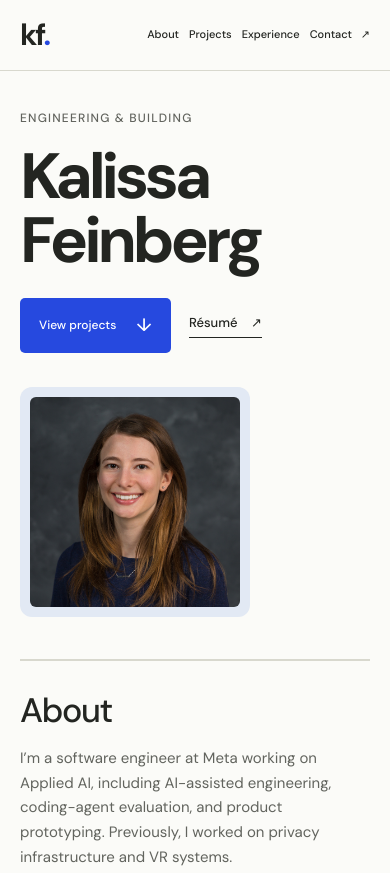
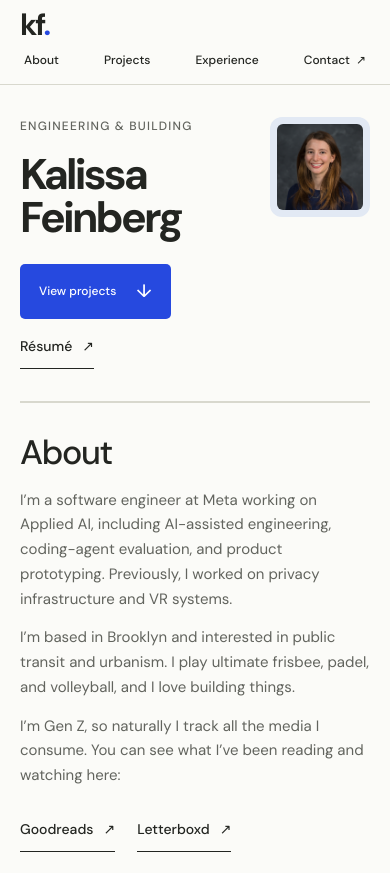
Before and after one commit to kfeinberg/kfeinberg.github.io, a website: page index.html in a window 390 px wide. Shown: the top 873 px of the page. Drawn offline with Linux system fonts and the light colour scheme.

Commit message:
Polish responsive navigation, project previews, and readability

```diff
--- a/index.html
+++ b/index.html
@@ -189,9 +189,14 @@
           <article class="project-card" data-category="code">
             <a class="project-link" href="cs-projects/nextmove.html">
               <div class="project-visual visual-nextmove">
-                <span class="nextmove-mark" aria-hidden="true"
-                  >NextMove<span>↗</span></span
-                >
+                <img
+                  class="nextmove-preview"
+                  src="assets/nextmove-dashboard.png"
+                  alt="NextMove dashboard preview with illustrative sample data"
+                  width="1440"
+                  height="960"
+                  loading="lazy"
+                />
                 <span class="project-arrow" aria-hidden="true">↗</span>
               </div>
               <div class="project-info">
@@ -322,8 +327,8 @@
               <h3>Driver Technologies</h3>
               <p class="experience-role">Software Engineer Intern</p>
               <p class="experience-summary">
-                Built iOS app and backend features at an early-stage driving
-                technology startup.
+                Built iOS app and backend features at Driver Technologies, which
+                raised its Series A while I was there.
               </p>
             </div>
           </article>
--- a/site.js
+++ b/site.js
@@ -1,4 +1,4 @@
-// Progressive enhancement: all projects and navigation work without JavaScript.
+// Progressive enhancement: content and navigation work without JavaScript.
 const toolbar = document.querySelector(".work-toolbar");
 const filters = document.querySelectorAll("[data-filter]");
 const projects = document.querySelectorAll(".project-card[data-category]");
@@ -15,10 +15,74 @@ if (toolbar && filters.length && projects.length && count) {
           category !== "all" && project.dataset.category !== category;
         if (!project.hidden) visible += 1;
       });
-      filters.forEach((button) => {
-        button.setAttribute("aria-pressed", String(button === filter));
-      });
+      filters.forEach((button) =>
+        button.setAttribute("aria-pressed", String(button === filter)),
+      );
       count.textContent = `${visible} ${visible === 1 ? "project" : "projects"}`;
     });
   });
 }
+
+const header = document.querySelector(".site-header");
+const sectionLinks = [
+  ...document.querySelectorAll('.navigation .nav-links a[href^="#"]'),
+];
+const sections = sectionLinks
+  .map((link) => ({
+    link,
+    section: document.getElementById(link.hash.slice(1)),
+  }))
+  .filter((item) => item.section);
+let frame = 0;
+function updateNavigation() {
+  frame = 0;
+  const threshold = (header?.getBoundingClientRect().height ?? 0) + 48;
+  let current = null;
+  sections.forEach((item) => {
+    if (item.section.getBoundingClientRect().top <= threshold) current = item;
+  });
+  if (
+    window.scrollY > 0 &&
+    window.scrollY + window.innerHeight >=
+      document.documentElement.scrollHeight - 2
+  ) {
+    const anchored = sections.find(
+      (item) => item.link.hash === window.location.hash,
+    );
+    const heading = anchored?.section
+      .querySelector("h2")
+      ?.getBoundingClientRect();
+    current =
+      heading &&
+      heading.top >= (header?.getBoundingClientRect().height ?? 0) &&
+      heading.bottom <= window.innerHeight
+        ? anchored
+        : (sections.at(-1) ?? null);
+  }
+  sections.forEach((item) => {
+    if (item === current) item.link.setAttribute("aria-current", "location");
+    else item.link.removeAttribute("aria-current");
+  });
+}
+function queueNavigation() {
+  if (!frame) frame = requestAnimationFrame(updateNavigation);
+}
+function updateHeaderOffset() {
+  if (header)
+    document.documentElement.style.setProperty(
+      "--header-offset",
+      `${Math.ceil(header.getBoundingClientRect().height) + 24}px`,
+    );
+  queueNavigation();
+}
+if (header) {
+  updateHeaderOffset();
+  if (typeof ResizeObserver !== "undefined")
+    new ResizeObserver(updateHeaderOffset).observe(header);
+  else window.addEventListener("resize", updateHeaderOffset);
+}
+if (sections.length) {
+  window.addEventListener("scroll", queueNavigation, { passive: true });
+  window.addEventListener("hashchange", queueNavigation);
+  queueNavigation();
+}
--- a/style.css
+++ b/style.css
@@ -32,7 +32,7 @@
 }
 html {
   scroll-behavior: smooth;
-  scroll-padding-top: 105px;
+  scroll-padding-top: var(--header-offset, 105px);
 }
 body {
   margin: 0;
@@ -155,7 +155,16 @@ h3 {
   font-weight: 500;
 }
 .nav-links a {
-  padding-block: 12px;
+  display: inline-flex;
+  justify-content: center;
+  align-items: center;
+  min-height: 44px;
+  padding: 10px 6px;
+  border-bottom: 2px solid transparent;
+}
+.nav-links a[aria-current="location"] {
+  color: var(--blue);
+  border-bottom-color: var(--blue);
 }
 .nav-links a span {
   margin-left: 6px;
@@ -220,10 +229,13 @@ h1 {
   font-size: 18px;
 }
 .text-link {
-  font-size: 13px;
+  display: inline-flex;
+  align-items: center;
+  min-height: 44px;
+  font-size: 14px;
   font-weight: 500;
   border-bottom: 1px solid currentColor;
-  padding-bottom: 4px;
+  padding-block: 9px;
 }
 .text-link span[aria-hidden] {
   margin-left: 10px;
@@ -268,7 +280,7 @@ h2 {
   color: var(--ink);
   font-size: 12px;
   padding: 8px 15px;
-  min-height: 42px;
+  min-height: 44px;
 }
 .filter-button span {
   margin-left: 9px;
@@ -403,7 +415,7 @@ h3 {
   letter-spacing: -0.03em;
 }
 .project-info > p:not(.project-category) {
-  font-size: 13px;
+  font-size: 14px;
   color: var(--muted);
   line-height: 1.7;
   margin-top: 11px;
@@ -576,7 +588,12 @@ h3 {
 .footer-bottom > div {
   display: flex;
   gap: 23px;
-  font-size: 12px;
+  font-size: 13px;
+}
+.footer-bottom > div > a {
+  display: inline-flex;
+  align-items: center;
+  min-height: 44px;
 }
 .contact-section a:not(.button):hover {
   color: #aac0ff;
@@ -587,6 +604,7 @@ h3 {
 .bio-section {
   border-top: 1px solid var(--line);
   display: grid;
+  align-items: start;
   grid-template-columns: 1fr 2fr;
   gap: 32px;
 }
@@ -694,6 +712,10 @@ h3 {
   margin-top: 14px;
   font-size: 12px;
   color: var(--muted);
+  display: flex;
+  flex-wrap: wrap;
+  align-items: center;
+  gap: 8px 24px;
 }
 .project-body {
   max-width: 700px;
@@ -822,7 +844,7 @@ h3 {
 }
 @media (max-width: 600px) {
   html {
-    scroll-padding-top: 95px;
+    scroll-padding-top: var(--header-offset, 95px);
   }
   .shell {
     width: calc(100% - 40px);
@@ -839,9 +861,28 @@ h3 {
     font-size: 11px;
   }
   .hero {
-    grid-template-columns: 1fr;
-    padding-block: 38px 42px;
-    gap: 34px;
+    grid-template-columns: minmax(0, 1fr) 100px;
+    padding-block: 32px;
+    gap: 18px;
+  }
+  .hero-copy {
+    min-width: 0;
+  }
+  .hero h1 {
+    font-size: clamp(40px, 11vw, 64px);
+  }
+  .hero .eyebrow {
+    font-size: 10px;
+  }
+  .hero-actions {
+    grid-column: 1 / -1;
+  }
+  .hero-portrait {
+    width: 100px;
+    padding: 7px;
+  }
+  .hero-copy .hero-actions {
+    gap: 12px;
   }
   .hero .eyebrow {
     font-size: 12px;
@@ -854,9 +895,10 @@ h3 {
     margin-top: 25px;
   }
   .hero-portrait {
-    justify-self: start;
-    width: 230px;
-    padding: 10px;
+    justify-self: end;
+    align-self: start;
+    width: 100px;
+    padding: 7px;
   }
   .section {
     padding-block: 45px;
@@ -885,7 +927,7 @@ h3 {
   .filter-button {
     padding-inline: 12px;
     font-size: 11px;
-    min-height: 42px;
+    min-height: 44px;
   }
   .filter-button span {
     margin-left: 6px;
@@ -965,6 +1007,34 @@ h3 {
     font-size: 12px;
   }
 }
+@media (max-width: 420px) {
+  html {
+    scroll-padding-top: var(--header-offset, 130px);
+  }
+  .navigation {
+    display: grid;
+    grid-template-columns: 1fr;
+    gap: 0;
+    padding-top: 10px;
+  }
+  .navigation .wordmark {
+    width: fit-content;
+  }
+  .navigation .nav-links {
+    width: 100%;
+    justify-content: space-between;
+    gap: 0;
+    font-size: 12px;
+  }
+  .navigation .nav-links a {
+    padding-inline: 4px;
+  }
+  .hero .hero-actions {
+    flex-direction: column;
+    align-items: flex-start;
+    gap: 6px;
+  }
+}
 @media (prefers-reduced-motion: reduce) {
   html {
     scroll-behavior: auto;
--- a/tests/nextmove.cjs
+++ b/tests/nextmove.cjs
@@ -27,9 +27,13 @@ const server = http.createServer((request, response) => {
     response.writeHead(error ? 404 : 200, {
       "Content-Type": file.endsWith(".css")
         ? "text/css"
-        : file.endsWith(".woff2")
-          ? "font/woff2"
-          : "text/html",
+        : file.endsWith(".js")
+          ? "text/javascript"
+          : file.endsWith(".png")
+            ? "image/png"
+            : file.endsWith(".woff2")
+              ? "font/woff2"
+              : "text/html",
     });
     response.end(error ? "" : bytes);
   });
```
Also changed, not shown: cs-projects/chat-room.html (+2 -0 lines), cs-projects/design.html (+2 -0 lines), cs-projects/file-sharing.html (+2 -0 lines), cs-projects/js-calendar.html (+2 -0 lines), cs-projects/nextmove.html (+8 -3 lines), cs-projects/smart-guesser.html (+2 -0 lines), cs-projects/word-catcher.html (+2 -0 lines), tests/browser.cjs (+77 -5 lines), README.md.
